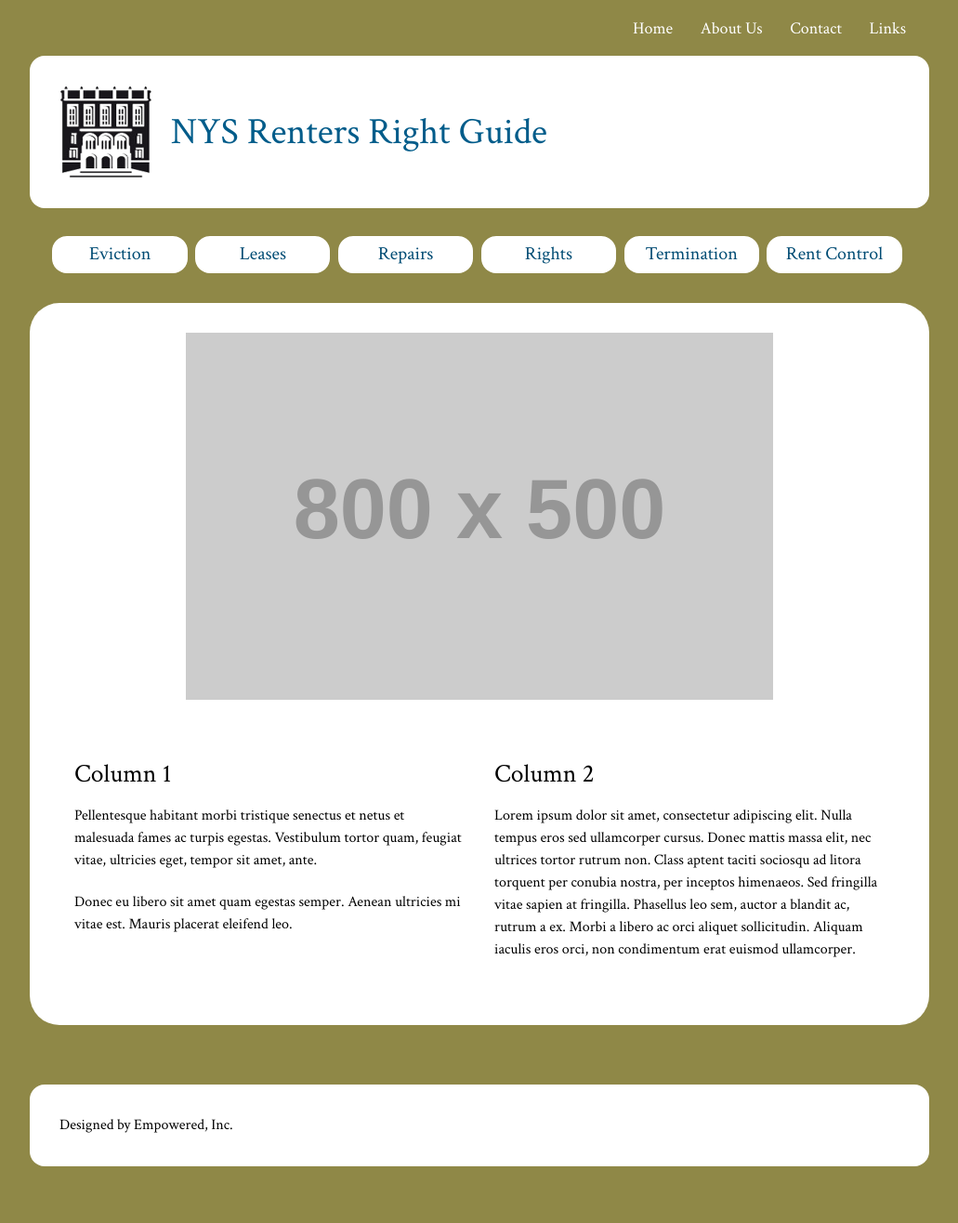
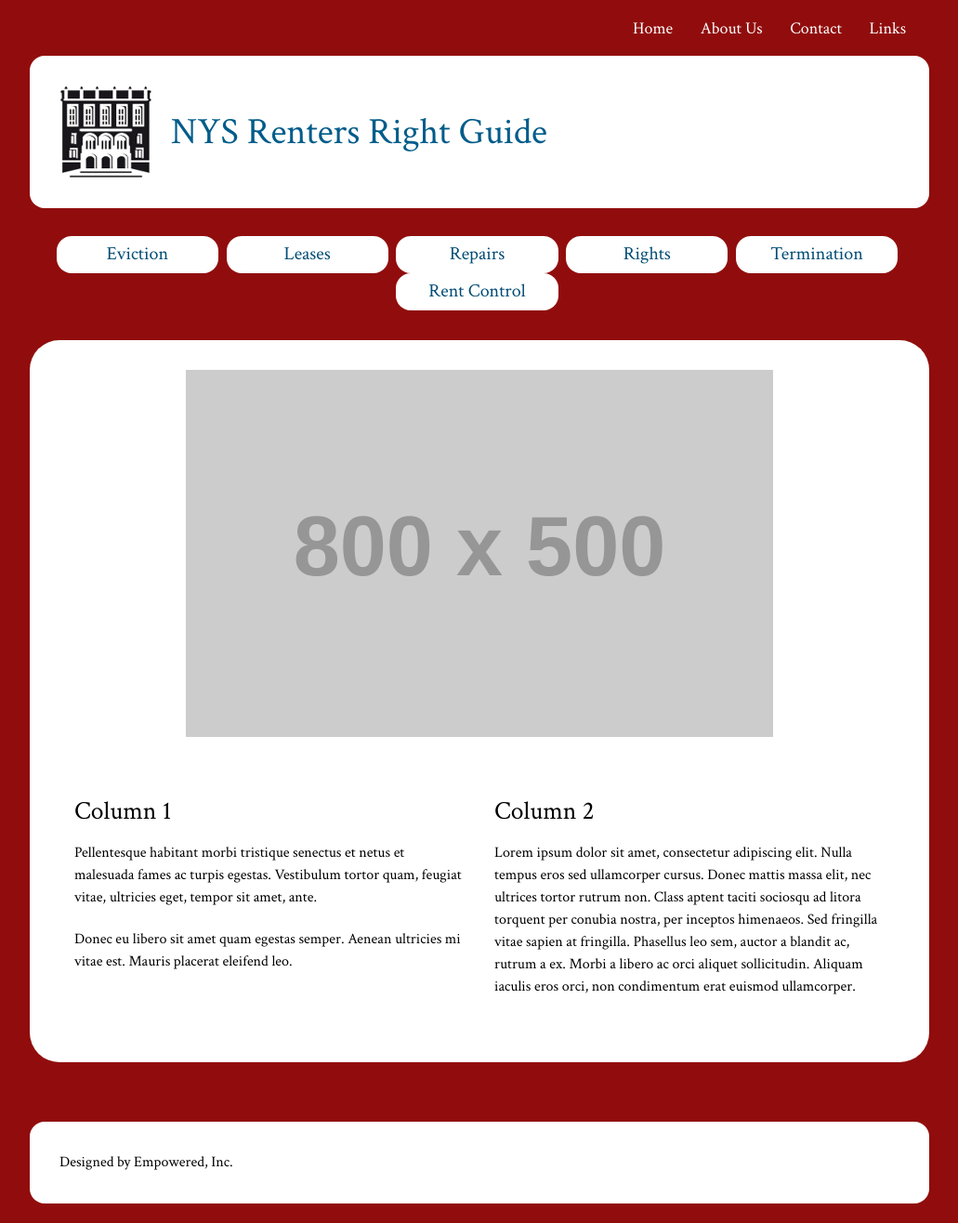
Before and after one commit to iinf362/team2, a Jekyll site: the page built from index.html, in a window 1280 px wide. Shown: the whole page at 93% size, without its empty margins (124-1155 px from the left). Built offline with Jekyll 4.4.1, drawn with Linux system fonts in a browser that asks for light colours; before the commit the page ends 1276 px from its top, so only the background shows below that.

Commit message:
now its red

```diff
--- a/css/style.css
+++ b/css/style.css
@@ -3,7 +3,7 @@
 }
 
 html {
-	background-color: #8F8847; /*#9BCDFF; #134D82;*/
+	background-color: #910D0D; /*#9BCDFF; #134D82;*/
 }
 
 body {
@@ -186,7 +186,7 @@ small, .font_small {font-size: 0.833em;}
 @media (min-width:680px) {
 	.nav li {
 		display: inline-block;
-		width: 15%;
+		width: 18%;
 		margin-right: 5px;
 		margin-bottom: 0;
 	}
```
